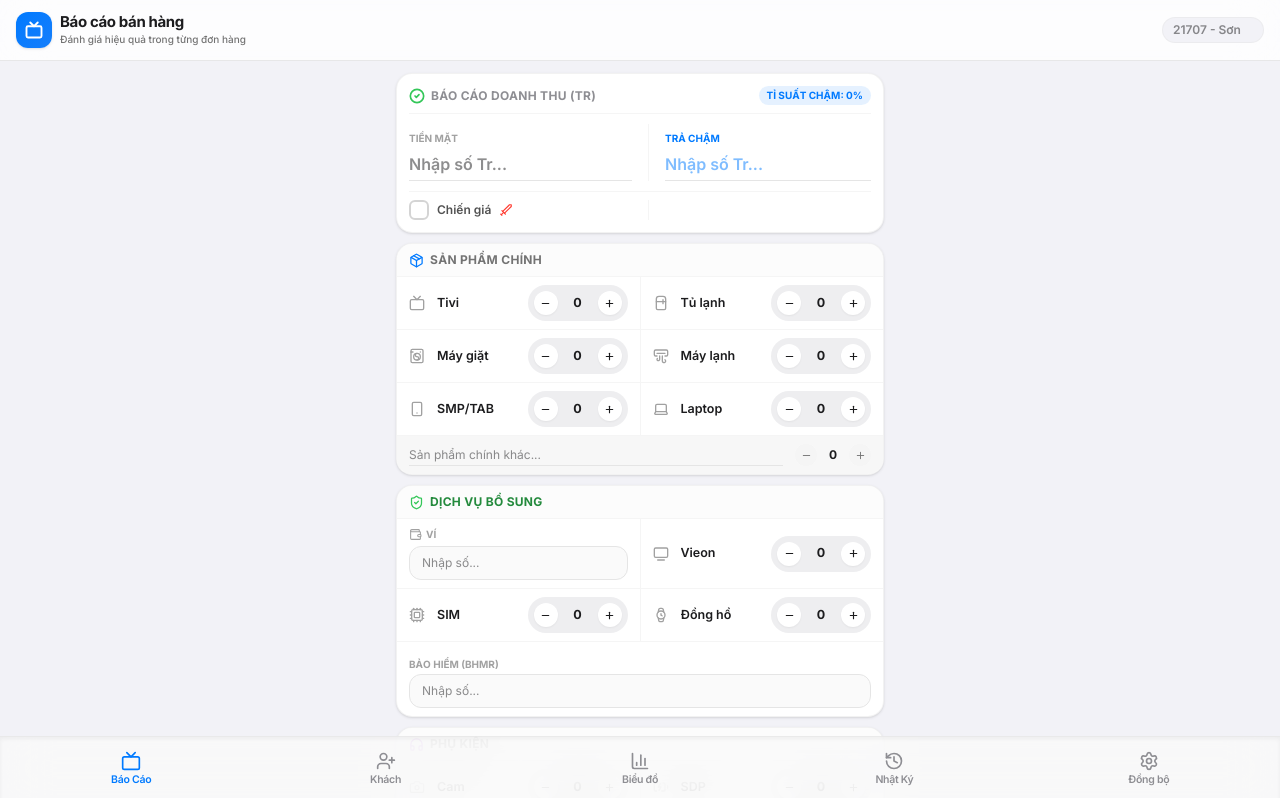
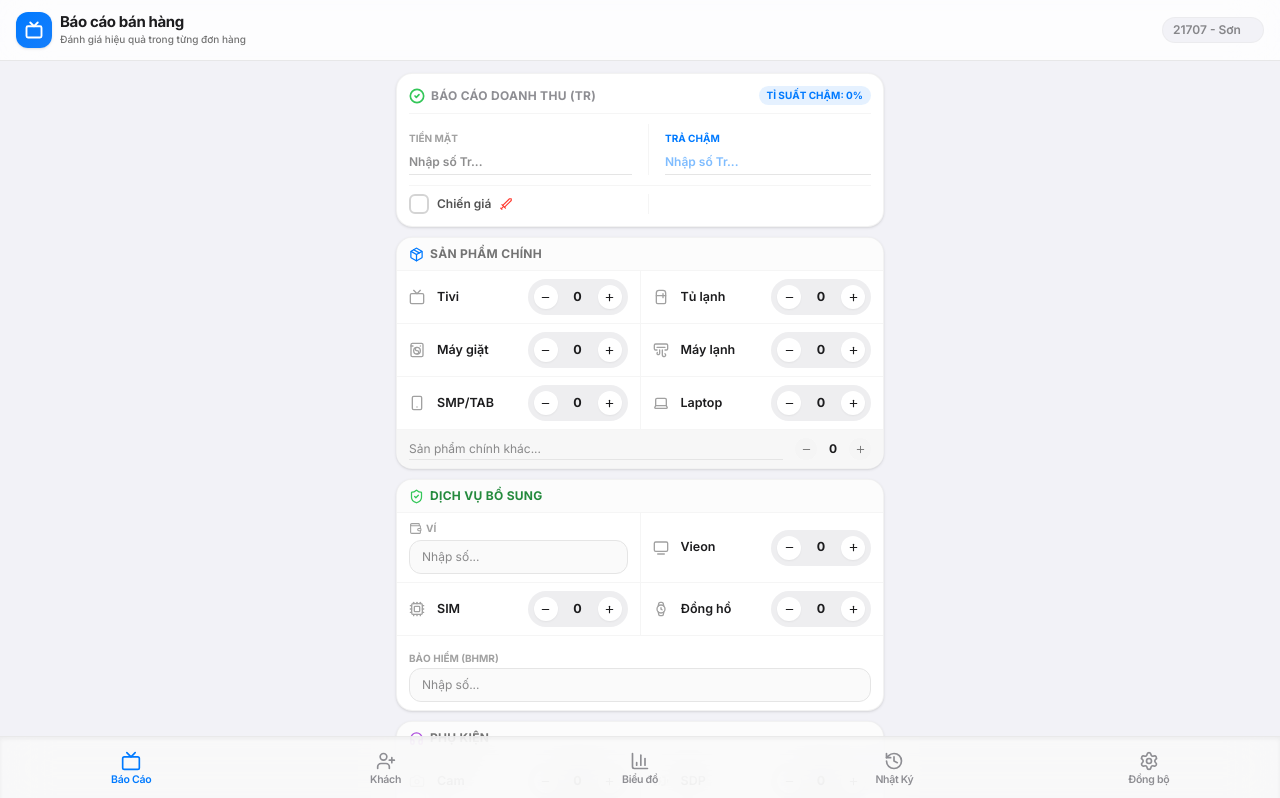
Before and after one commit to ltsdata1605-glitch/Bao-Cao-Khai-Thac, a React (Vite) app: page / in a window 1280 px wide. Shown: the top 798 px of the page. Built offline with nearby package versions, Linux system fonts and the light colour scheme.

Commit message:
style: synchronize Cash and Installment input font sizes to text-xs for global page styling consistency

```diff
--- a/src/App.tsx
+++ b/src/App.tsx
@@ -742,7 +742,7 @@ export default function App() {
                       inputMode="decimal"
                       min="0"
                       placeholder="Nhập số Tr..."
-                      className="w-full text-base font-semibold bg-transparent border-0 border-b border-neutral-200 dark:border-neutral-700 py-1 focus:ring-0 focus:border-[#007AFF] focus:outline-none"
+                      className="w-full text-xs font-semibold bg-transparent border-0 border-b border-neutral-200 dark:border-neutral-700 py-1 focus:ring-0 focus:border-[#007AFF] focus:outline-none"
                       value={state.cash}
                       onChange={e => handleStateChange(prev => ({ ...prev, cash: e.target.value }))}
                       onKeyDown={blockNonNumericKeys}
@@ -755,7 +755,7 @@ export default function App() {
                       inputMode="decimal"
                       min="0"
                       placeholder="Nhập số Tr..."
-                      className="w-full text-base font-semibold text-[#007AFF] bg-transparent border-0 border-b border-neutral-200 dark:border-neutral-700 py-1 focus:ring-0 focus:border-[#007AFF] focus:outline-none"
+                      className="w-full text-xs font-semibold text-[#007AFF] bg-transparent border-0 border-b border-neutral-200 dark:border-neutral-700 py-1 focus:ring-0 focus:border-[#007AFF] focus:outline-none"
                       value={state.installment}
                       onChange={e => handleStateChange(prev => ({ ...prev, installment: e.target.value }))}
                       onKeyDown={blockNonNumericKeys}
```
Also changed, not shown: 2 other files (tests, documents, lock files or other folders).
